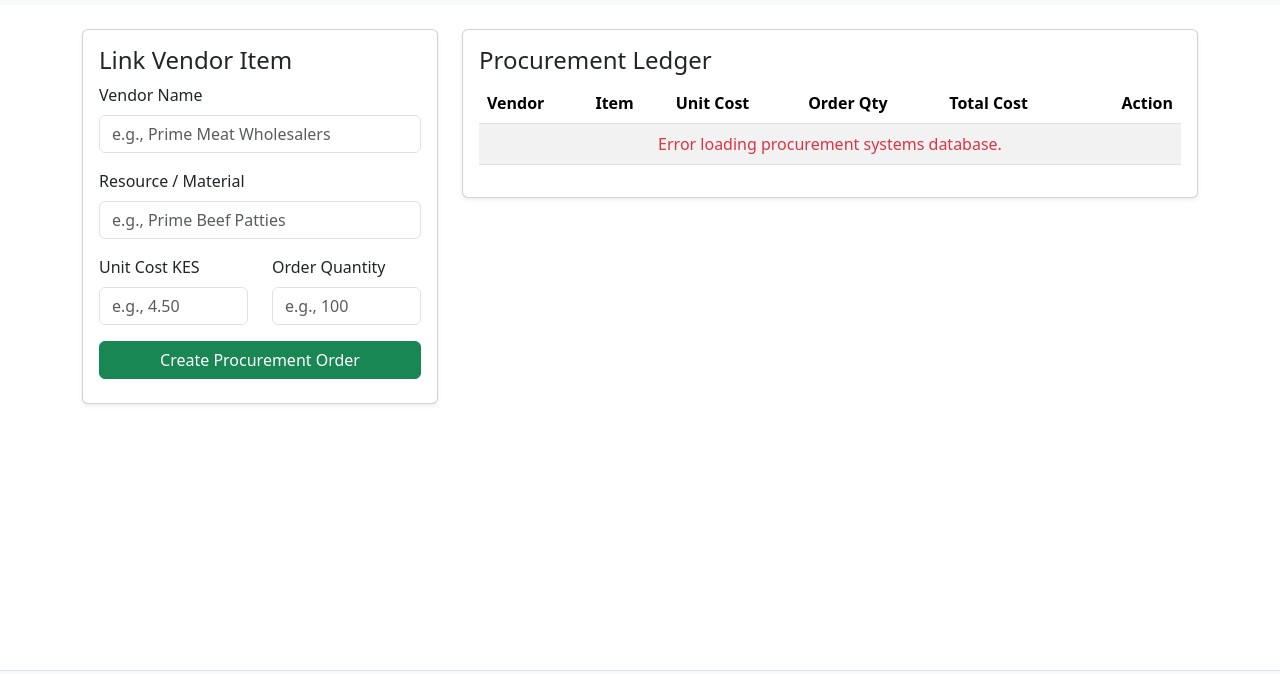
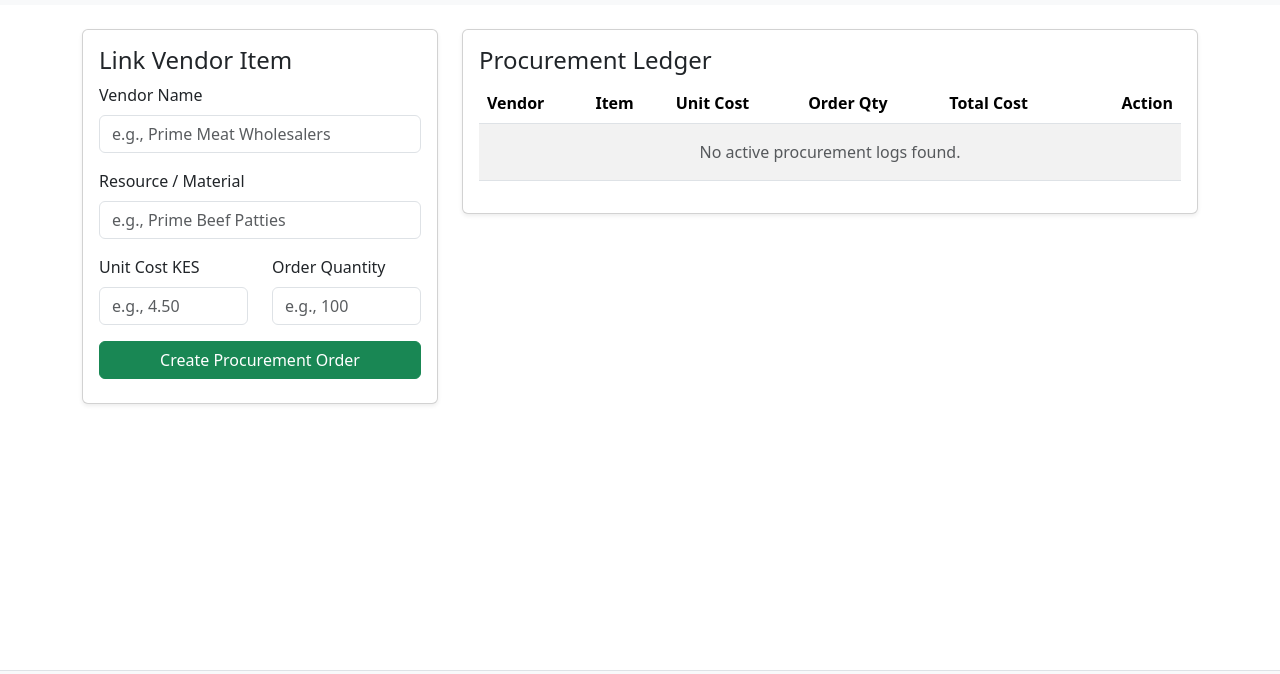
Before and after one commit to DNNgesa/ReciTrak, a website: page demo.html in a window 1280 px wide. Both pictures are taken after a click on the link "SUPPLY-CHAIN". Shown: the part 51-725 px from the top of the page. Drawn offline with nearby package versions, Linux system fonts and the light colour scheme.

Commit message:
Updated Supply Chain id's

```diff
--- a/demo.html
+++ b/demo.html
@@ -244,7 +244,7 @@
                                 <th class="text-end">Action</th>
                             </tr>
                         </thead>
-                        <tbody id="supplyTable">
+                        <tbody id="supplyTableBody">
                         </tbody>
                     </table>
                 </div>
--- a/js/demo.js
+++ b/js/demo.js
@@ -410,7 +410,7 @@ document.addEventListener("DOMContentLoaded", () => {
 
   // SUPPLY CHAIN
   const supplyForm = document.getElementById("supplyForm");
-  const supplyTable = document.getElementById("supplyTable");
+  const supplyTable = document.getElementById("supplyTableBody");
   const supplyFeedback = document.getElementById("supplyFeedback");
   const supplyEndpoint = "https://dnngesa.github.io/ReciTrak/db.json";
 
@@ -420,7 +420,8 @@ document.addEventListener("DOMContentLoaded", () => {
       const response = await fetch(supplyEndpoint);
       if (!response.ok) throw new Error("Could not fetch supply chain logs.");
 
-      const orders = await response.json();
+      const data = await response.json();
+      const orders = Array.isArray(data) ? data : (data.supply || []);
       supplyTable.innerHTML = "";
 
       if (orders.length === 0) {
@@ -438,9 +439,9 @@ document.addEventListener("DOMContentLoaded", () => {
         row.innerHTML = `
           <td class="fw-bold text-secondary">${order.vendor}</td>
           <td>${order.itemName}</td>
-          <td>$${cost.toFixed(2)}</td>
+          <td>KES ${cost.toFixed(2)}</td>
           <td>${qty}</td>
-          <td class="fw-bold text-success">$${totalOrderValue.toFixed(2)}</td>
+          <td class="fw-bold text-success">KES ${totalOrderValue.toFixed(2)}</td>
           <td class="text-end">
             <button class="btn btn-sm btn-outline-danger" onclick="cancelProcurementOrder('${order.id}')">DELETE</button>
           </td>
```
